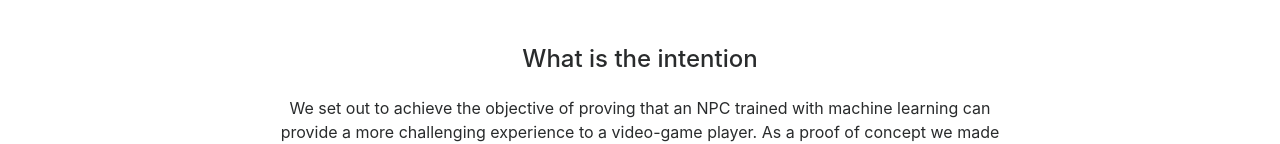
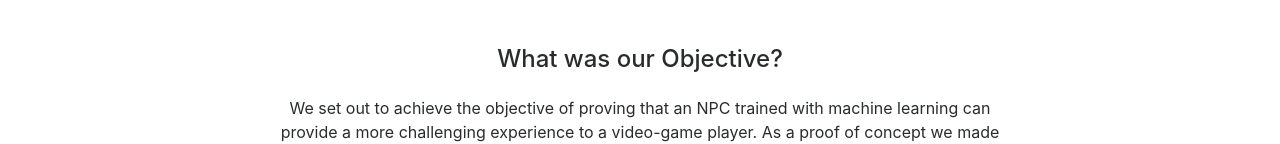
Before and after one commit to don1998/capstone2018_group14, a plain HTML site: page index.html in a window 1280 px wide. Shown: the part 473-617 px from the top of the page. Drawn offline with nearby package versions, Linux system fonts and the light colour scheme.

Commit message:
Another change11

```diff
--- a/index.html
+++ b/index.html
@@ -71,7 +71,7 @@
     <div class="container">
       <div class="row justify-content-center text-center">
         <div class="col-md-10 col-lg-8">
-          <h1 class="h4">What is the intention</h1>
+          <h1 class="h4">What was our Objective?</h1>
           <p class="mt-4 mb-4">We set out to achieve the objective of proving that an NPC trained with machine learning can provide a more challenging experience to a video-game player.
           	As a proof of concept we made a small combat-based game with a single player versus an enemy to showcase our implementation.
           </p>
```
